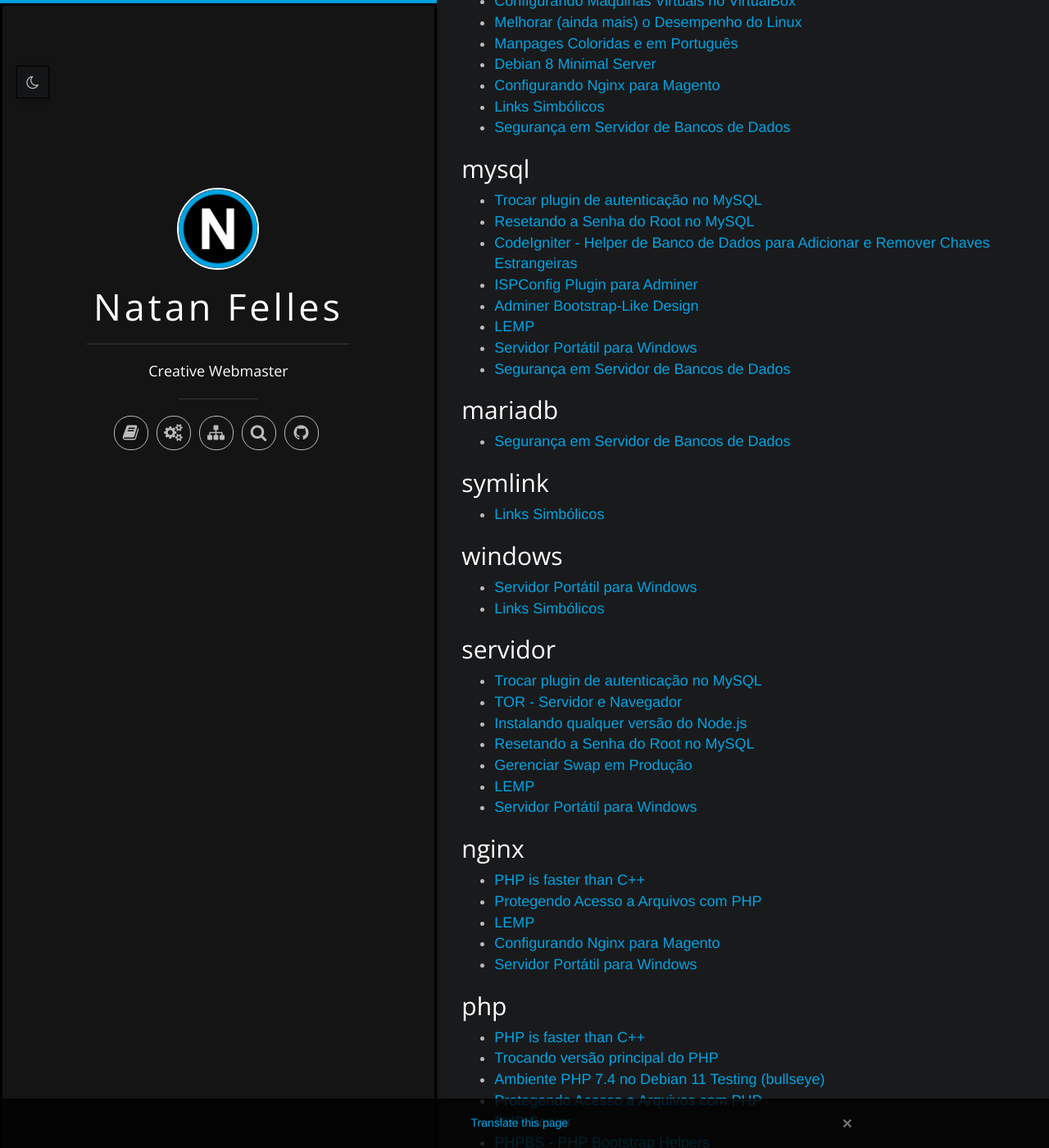
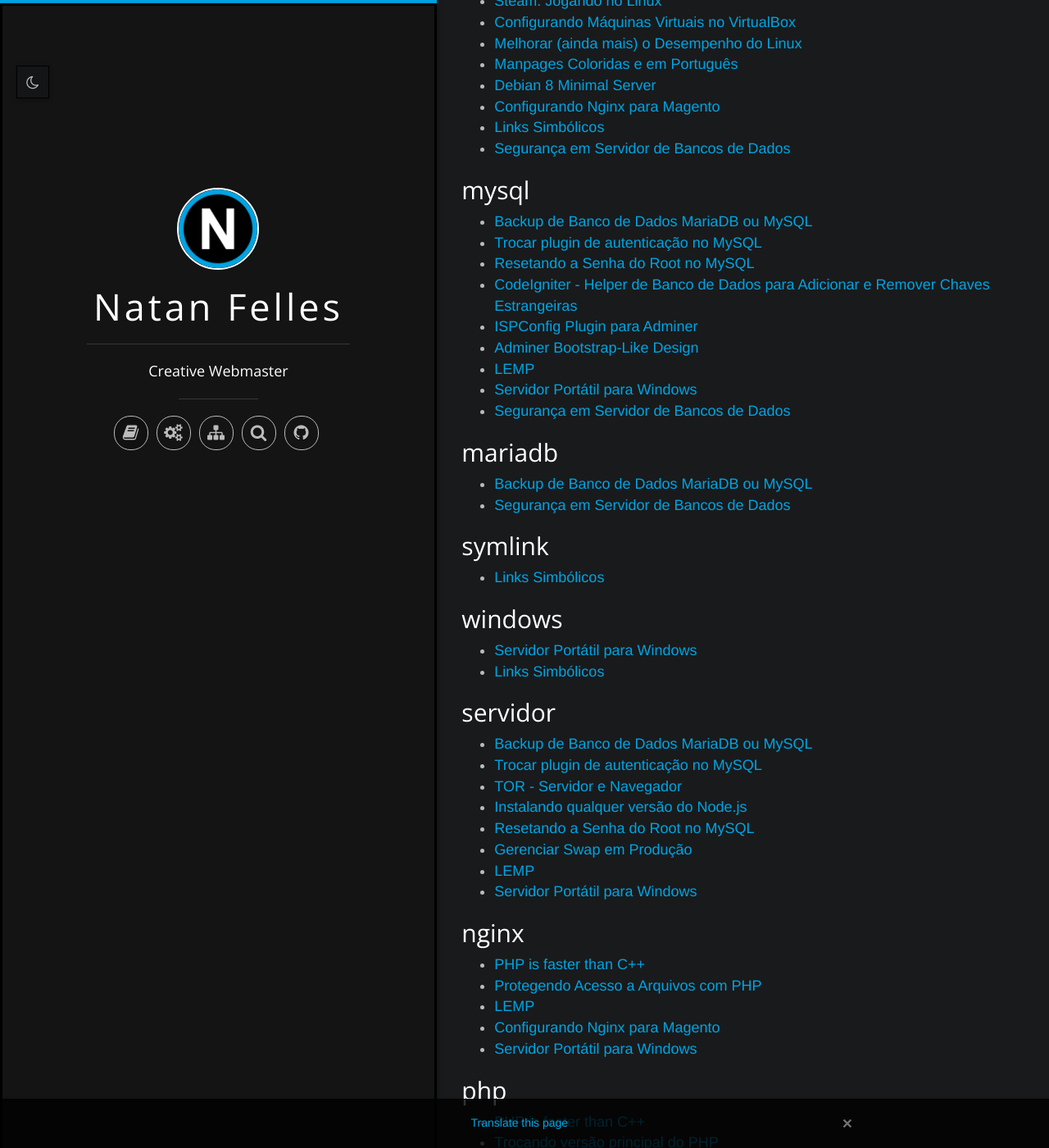
Before and after one commit to natanfelles/natanfelles.github.io, a Jekyll site: the page built from blog/tags.html, in a window 1280 px wide and 1400 px high, scrolled down 1211 px. Shown: the whole window at 82% size. Built offline with Jekyll 4.4.1, drawn with Linux system fonts in a browser that asks for light colours; nearby versions of some CDN libraries; a script that is not in the unit is left out; comment, search, counter and statistics services are not loaded; some of the changed text lies outside the part shown.

Commit message:
Add post tags

```diff
--- a/_posts/2023-03-07-backup-banco-de-dados-mariadb-mysql.md
+++ b/_posts/2023-03-07-backup-banco-de-dados-mariadb-mysql.md
@@ -3,6 +3,7 @@
 layout: post
 categories: desenvolvimento
 image: mariadb-database-backup.png
+tags: mysql mariadb linux servidor backup
 description: Backup de Banco de Dados MariaDB ou MySQL
 ---
 
```
